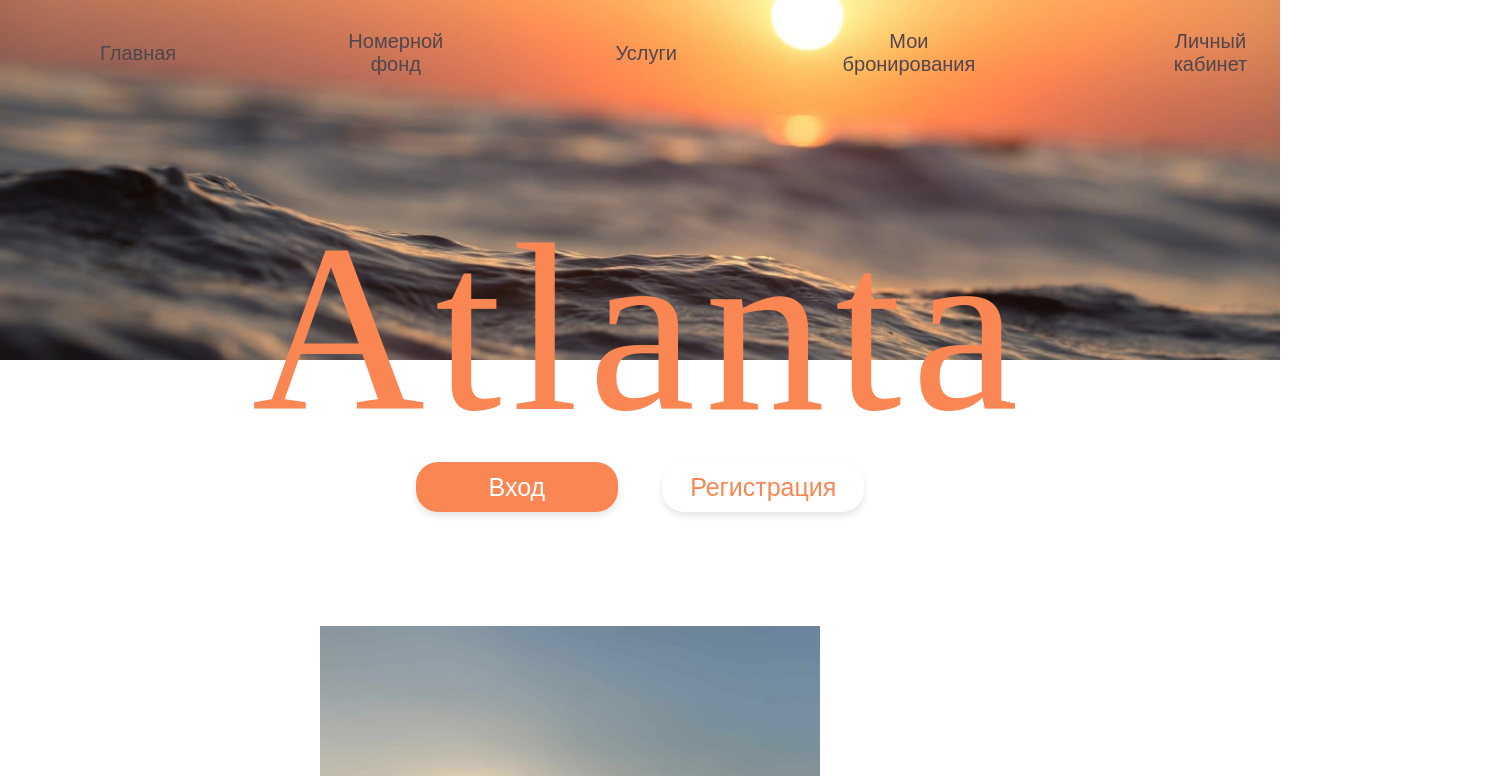
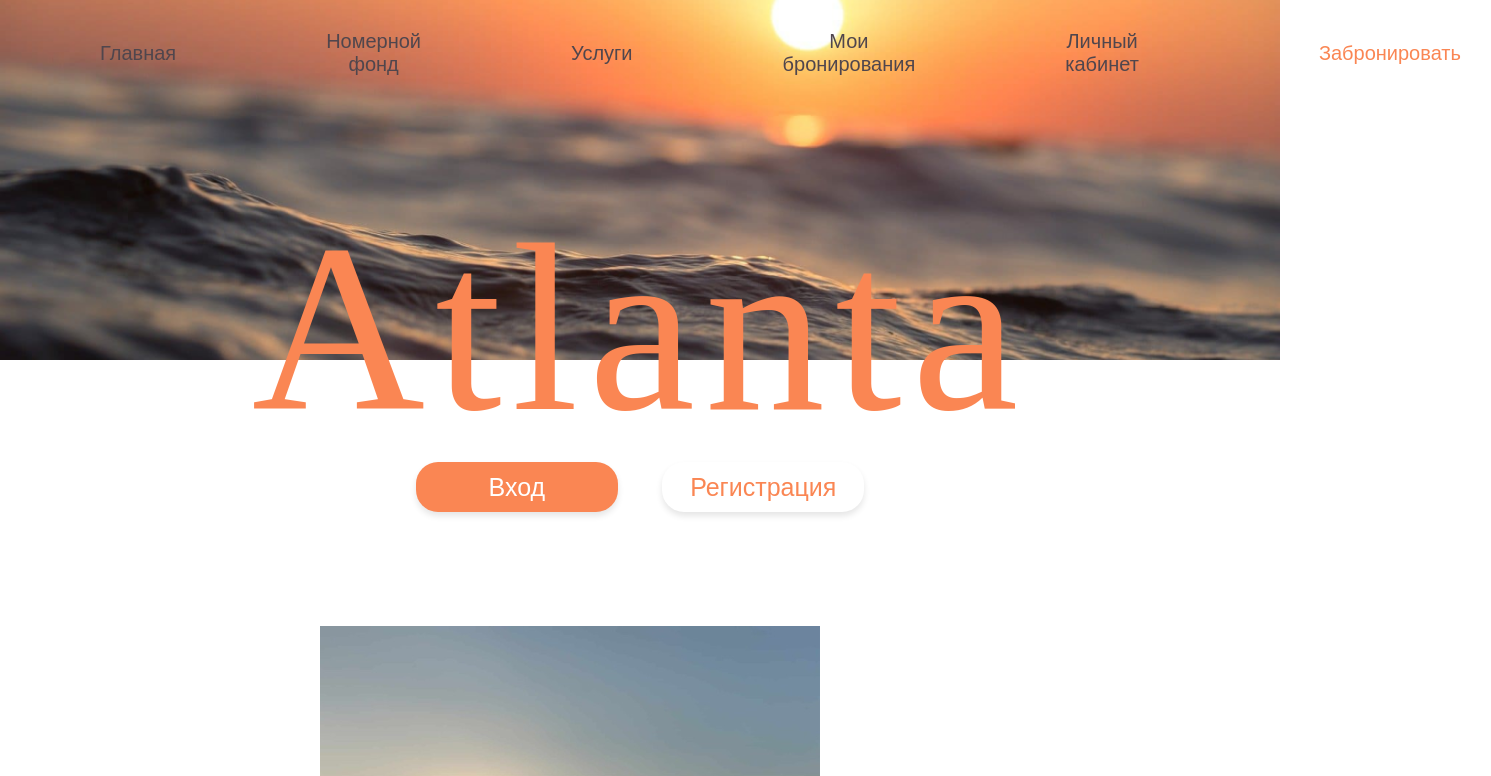
Before and after one commit to m1ndos/hotel, a React (Create React App) app in the folder front/: page / in a window 1280 px wide. Shown: the top 776 px of the page, 1491 px wide, since content can reach past the window. Built offline with nearby package versions, Linux system fonts and the light colour scheme; a web font is replaced by a local one.

Commit message:
Кнопка брони

```diff
--- a/front/src/components/Header/HeaderNavigation.js
+++ b/front/src/components/Header/HeaderNavigation.js
@@ -2,8 +2,9 @@ import React, { useState } from 'react';
 
 const HeaderNavigation = () => {
   const [activePage, setActivePage] = useState('home'); // состояние активной страницы
+  const [isHovered, setIsHovered] = useState(false); // состояние для hover-эффекта
 
-  const pages = ['Главная', 'Номерной фонд', 'Услуги', 'Мои бронирования', 'Личный кабинет']
+  const pages = ['Главная', 'Номерной фонд', 'Услуги', 'Мои бронирования', 'Личный кабинет'];
 
   return (
     <nav style={navStyle}>
@@ -19,6 +20,21 @@ const HeaderNavigation = () => {
           {page}
         </button>
       ))}
+      {/* Кнопка Забронировать с hover-эффектом */}
+      <button
+        style={{
+          ...bookButtonStyle,
+          backgroundColor: isHovered ? '#50464D' : '#fff', // Изменяем цвет фона при наведении
+        }}
+        onClick={() => {
+          // Обработка клика, например, переход на страницу бронирования
+          alert('Перейти к бронированию');
+        }}
+        onMouseEnter={() => setIsHovered(true)} // При наведении
+        onMouseLeave={() => setIsHovered(false)} // При уходе курсора
+      >
+        Забронировать
+      </button>
     </nav>
   );
 };
@@ -33,7 +49,6 @@ const navStyle = {
   alignItems: 'center',
   gap: '50px',
   padding: '20px 0px 0px 50px', // Отступы для удобства
-
 };
 
 const buttonStyle = {
@@ -50,9 +65,20 @@ const buttonStyle = {
 const activeButtonStyle = {
   backgroundColor: '#50464D', // Цвет фона для активной страницы
   borderRadius: 33,
-//   borderColor: '#FA8653', // Цвет рамки для активной страницы
   color: '#fff', // Цвет текста для активной страницы
   padding: '10px 50px',
 };
 
+const bookButtonStyle = {
+  padding: '10px 30px',
+  fontSize: '20px',
+  backgroundColor: '#fff', // Рыжий цвет для кнопки
+  color: '#FA8653', // Белый цвет текста
+  border: 'none',
+  borderRadius: 33,
+  cursor: 'pointer',
+  transition: 'background-color 0.3s ease',
+  marginLeft: '50px', // Отступ от предыдущих кнопок
+};
+
 export default HeaderNavigation;
```
